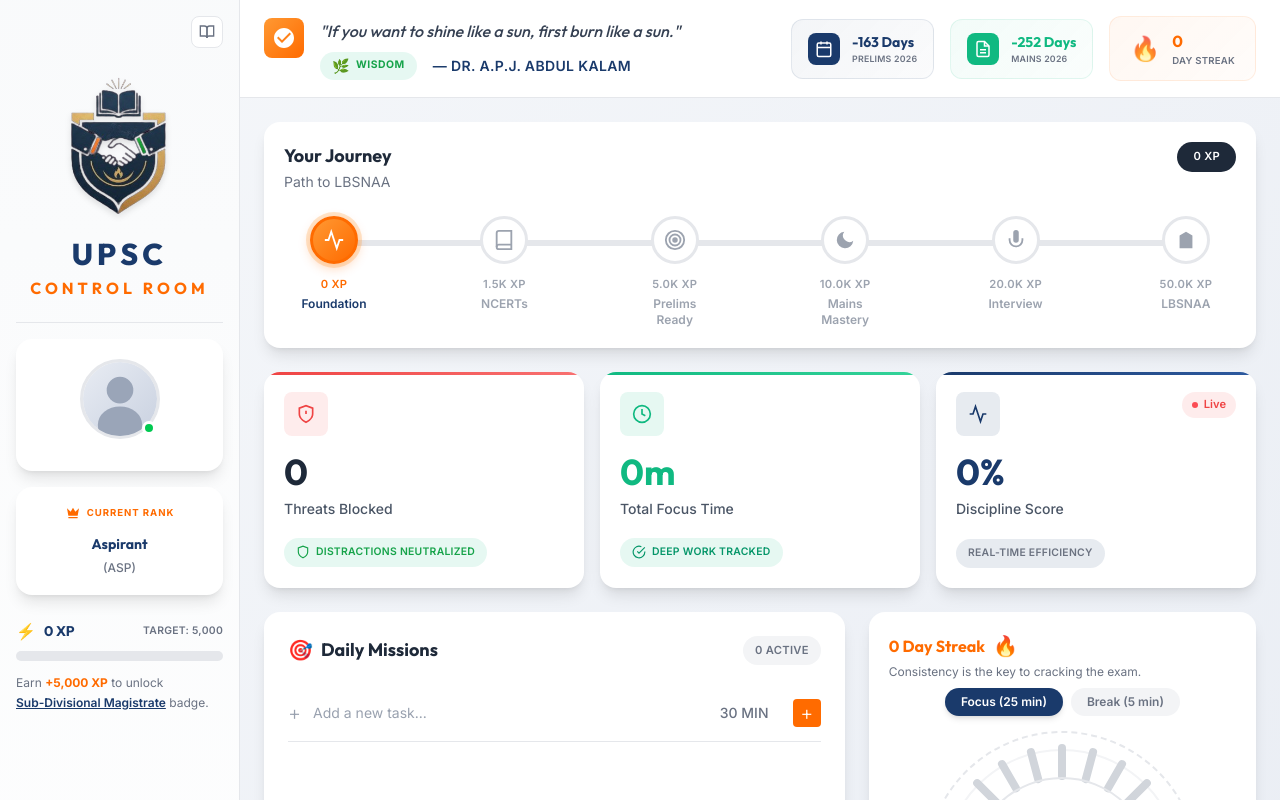
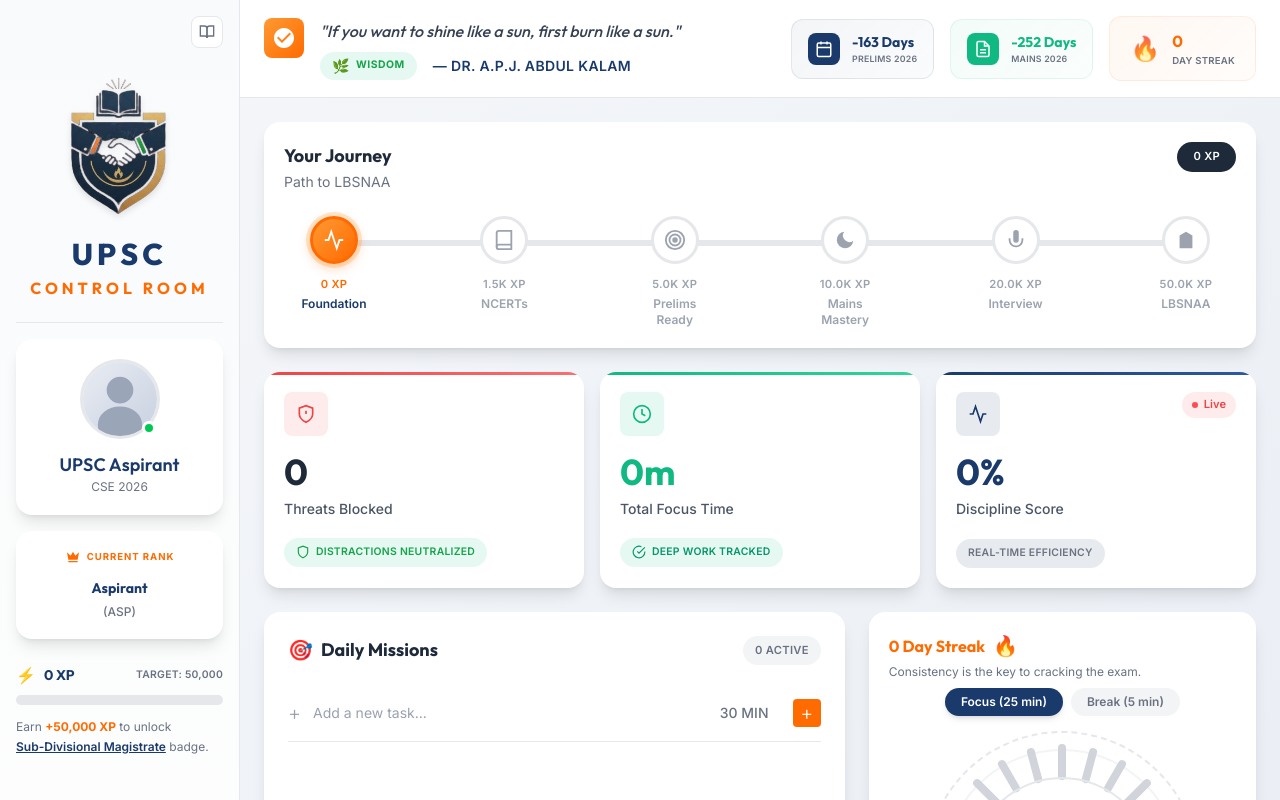
Before and after one commit to KEERTHIAANAND/Chrome-Extension-UPSC, a React (Vite) app in the folder UPSC-Extension/: page / in a window 1280 px wide. Shown: the top 800 px of the page. Built offline with nearby package versions, Linux system fonts and the light colour scheme.

Commit message:
feat: update user data defaults for improved clarity and tracking

```diff
--- a/UPSC-Extension/src/App.jsx
+++ b/UPSC-Extension/src/App.jsx
@@ -16,13 +16,13 @@ function App() {
   // Source: UPSC Official Calendar
   const UPSC_PRELIMS_2026 = new Date('2026-05-24');
 
-  // User data - empty defaults
+  // User data - defaults
   const [user, setUser] = useState({
-    name: '',
-    batch: '',
+    name: 'UPSC Aspirant',
+    batch: 'CSE 2026',
     avatar: null,
     currentXP: 0,
-    targetXP: 5000,
+    targetXP: 50000,
     nextRank: 'Sub-Divisional Magistrate',
     rank: {
       title: 'Aspirant',
```
